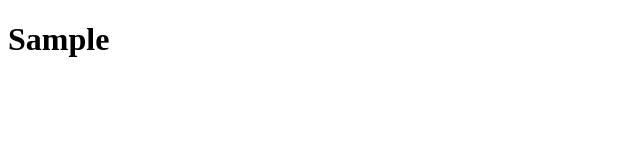
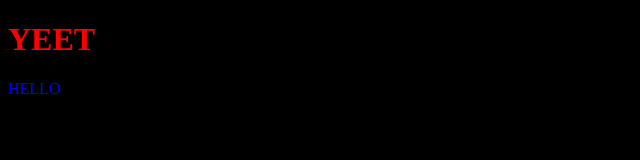
Before and after one commit to HippieHipps/My-Website, a plain HTML site: page index.html in a window 1280 px wide. Shown: the whole page, without its empty margins (0-640 px from the left). Drawn offline with Linux system fonts and the light colour scheme.

Commit message:
Linked css to main page html

```diff
--- a/index.html
+++ b/index.html
@@ -5,11 +5,13 @@
   <meta name="viewport" content="width=device-width, inital-scale=1.0">
   <meta http-equiv="X-UACompatible" content="ie=edge">
 
-  <link rel="stylehseet" type="styles/main.css" href="main.css">
+  <title>Document</title>
 
-  <title>Document</title>
+  <link href="styles\main.css" rel="stylesheet" type="text/css">
 </head>
 <body>
-  <h1>Sample<h1>
+  <h1>YEET</h1>
+
+  <p>HELLO</p>
 </body>
 </html>
--- a/styles/main.css
+++ b/styles/main.css
@@ -1,3 +1,8 @@
+body {
+    color: blue;
+    background-color: black;
+}
+
 h1 {
    color: red;
 }
```
